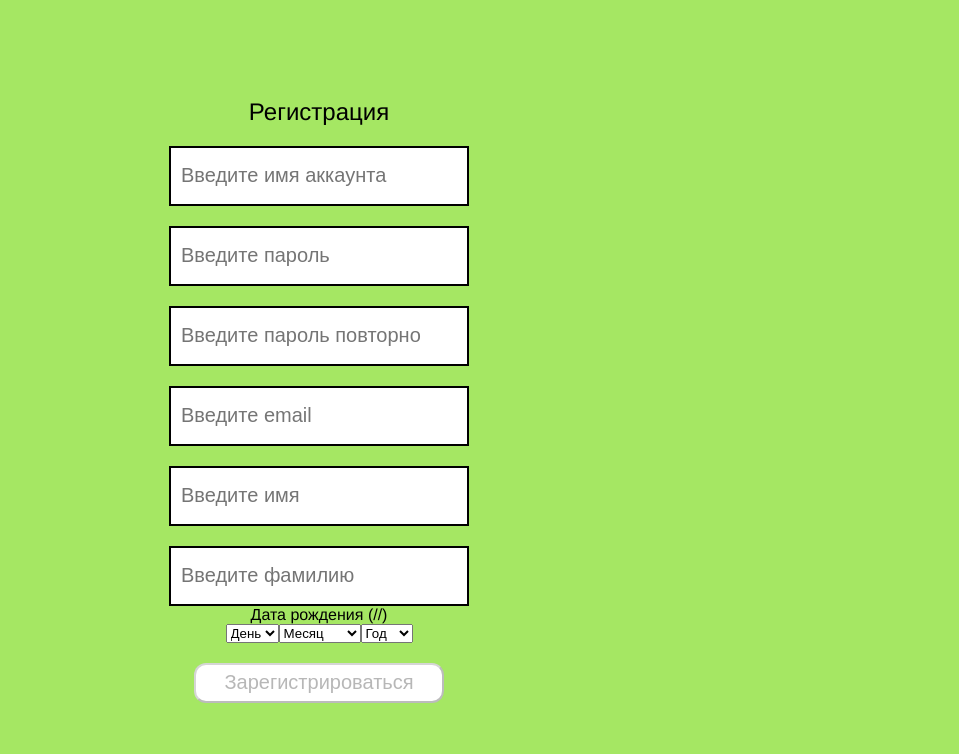
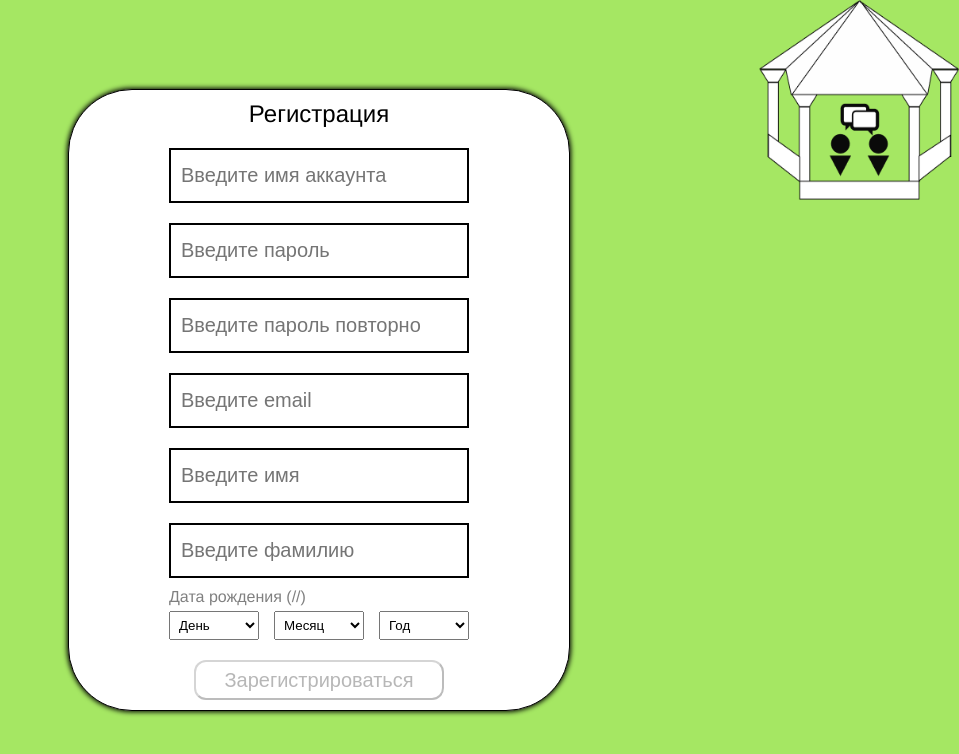
Before and after one commit to Fladit/besedka-frontend, a Vue app: page /auth/registration in a window 1280 px wide. Shown: the top 754 px of the page, without its empty margins (321-1280 px from the left). Built offline with nearby package versions, Linux system fonts and the light colour scheme.

Commit message:
customized styles of RegistrationWindow; added besedka-icon to TheAuthPage component

```diff
--- a/public/variables.less
+++ b/public/variables.less
@@ -1 +1,2 @@
 @headerHeight: 50px;
+@baseAuthInputWidth: 300px;
--- a/src/components/BaseAuthDebouncedInput.vue
+++ b/src/components/BaseAuthDebouncedInput.vue
@@ -103,10 +103,11 @@ export default {
 }
 </script>
 
-<style scoped>
+<style lang="less" scoped>
+@import "public/variables";
 input {
-  width: 300px;
-  height: 60px;
+  width: @baseAuthInputWidth;
+  height: 55px;
   font-size: 20px;
   padding: 20px 10px;
   margin-top: 20px;
--- a/src/components/TheAuthPage.vue
+++ b/src/components/TheAuthPage.vue
@@ -1,6 +1,7 @@
 <template>
   <div class="auth">
     <router-view/>
+    <img class="auth__besedka-icon" src="../assets/BesedkaIcon.png"/>
   </div>
 </template>
 
@@ -18,4 +19,12 @@ export default {
   justify-content: center;
   align-items: center;
 }
+
+.auth__besedka-icon {
+  position: absolute;
+  width: 200px;
+  height: 200px;
+  right: 0;
+  top: 0;
+}
 </style>
--- a/src/components/TheDatePicker.vue
+++ b/src/components/TheDatePicker.vue
@@ -1,9 +1,11 @@
 <template>
-  <div>
-    <div>Дата рождения ({{resultDate}})</div>
-    <TheInputSelector v-model="birthDate.day" v-bind:title="dayPickerOptions.title" v-bind:options="dayPickerComputedOptions"/>
-    <TheInputSelector v-model="birthDate.month" v-bind:title="monthPickerOptions.title" v-bind:options="monthPickerOptions.options"/>
-    <TheInputSelector v-model="birthDate.year" v-bind:title="yearPickerOptions.title" v-bind:options="yearPickerOptions.options"/>
+  <div class="date-picker">
+    <div class="date-picker__birthday-label">Дата рождения ({{resultDate}})</div>
+    <div class="date-picker-selectors">
+      <TheInputSelector v-model="birthDate.day" v-bind:title="dayPickerOptions.title" v-bind:options="dayPickerComputedOptions"/>
+      <TheInputSelector v-model="birthDate.month" v-bind:title="monthPickerOptions.title" v-bind:options="monthPickerOptions.options"/>
+      <TheInputSelector v-model="birthDate.year" v-bind:title="yearPickerOptions.title" v-bind:options="yearPickerOptions.options"/>
+    </div>
   </div>
 </template>
 
@@ -70,6 +72,23 @@ export default {
 }
 </script>
 
-<style scoped>
+<style lang="less" scoped>
+@import "public/variables";
 
+.date-picker {
+  width: @baseAuthInputWidth;
+}
+
+.date-picker__birthday-label {
+  width: fit-content;
+  color: gray;
+  font-size: 16px;
+  margin-top: 10px;
+  margin-bottom: 5px;
+}
+.date-picker-selectors {
+  display: flex;
+  flex-direction: row;
+  justify-content: space-between;
+}
 </style>
--- a/src/components/TheInputSelector.vue
+++ b/src/components/TheInputSelector.vue
@@ -1,5 +1,5 @@
 <template>
-  <select v-bind:value="value" v-on:input="$emit('input', $event.target.value)">
+  <select class="selector" v-bind:value="value" v-on:input="$emit('input', $event.target.value)">
     <option disabled value="">{{title}}</option>
     <option v-for="option in options" v-bind:key="option.value" :value="option.value">
       {{option.title}}
@@ -19,5 +19,8 @@ export default {
 </script>
 
 <style scoped>
-
+.selector {
+  padding: 5px 5px;
+  width: 30%;
+}
 </style>
--- a/src/components/TheLoginWindow.vue
+++ b/src/components/TheLoginWindow.vue
@@ -102,6 +102,7 @@ export default {
   margin-bottom: 15px;
   background: white;
   border-radius: 14px;
+  font-size: 20px;
 }
 
 .login__text-button {
--- a/src/components/TheRegistrationWindow.vue
+++ b/src/components/TheRegistrationWindow.vue
@@ -58,6 +58,11 @@ export default {
   flex-direction: column;
   justify-content: center;
   align-items: center;
+  border: 1px solid black;
+  background-color: white;
+  padding: 10px 100px;
+  border-radius: 64px;
+  box-shadow: 0 0 5px 1px;
 }
 
 .registration_label {
```
Also changed, not shown: src/assets/BesedkaIcon.png (added).
